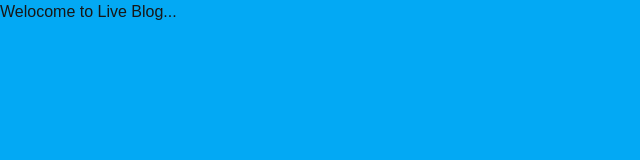
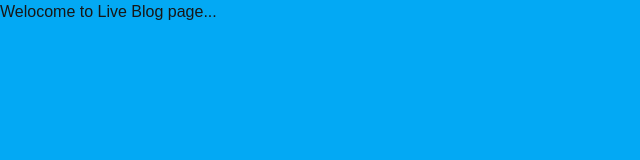
Before and after one commit to Project-C-Network/echoboard-fe, a Next.js app: page /liveblog in a window 1280 px wide. Shown: the top 160 px of the page, without its empty margins (0-640 px from the left). Built offline with nearby package versions, Linux system fonts and the light colour scheme.

Commit message:
EB-0-chore: test-build-workflow

```diff
--- a/src/app/liveblog/page.tsx
+++ b/src/app/liveblog/page.tsx
@@ -3,7 +3,7 @@ import React from 'react';
 const LiveBlogPage = () => {
   return (
     <>
-      <h2>Welocome to Live Blog...</h2>
+      <h2>Welocome to Live Blog page...</h2>
     </>
   );
 };
```
